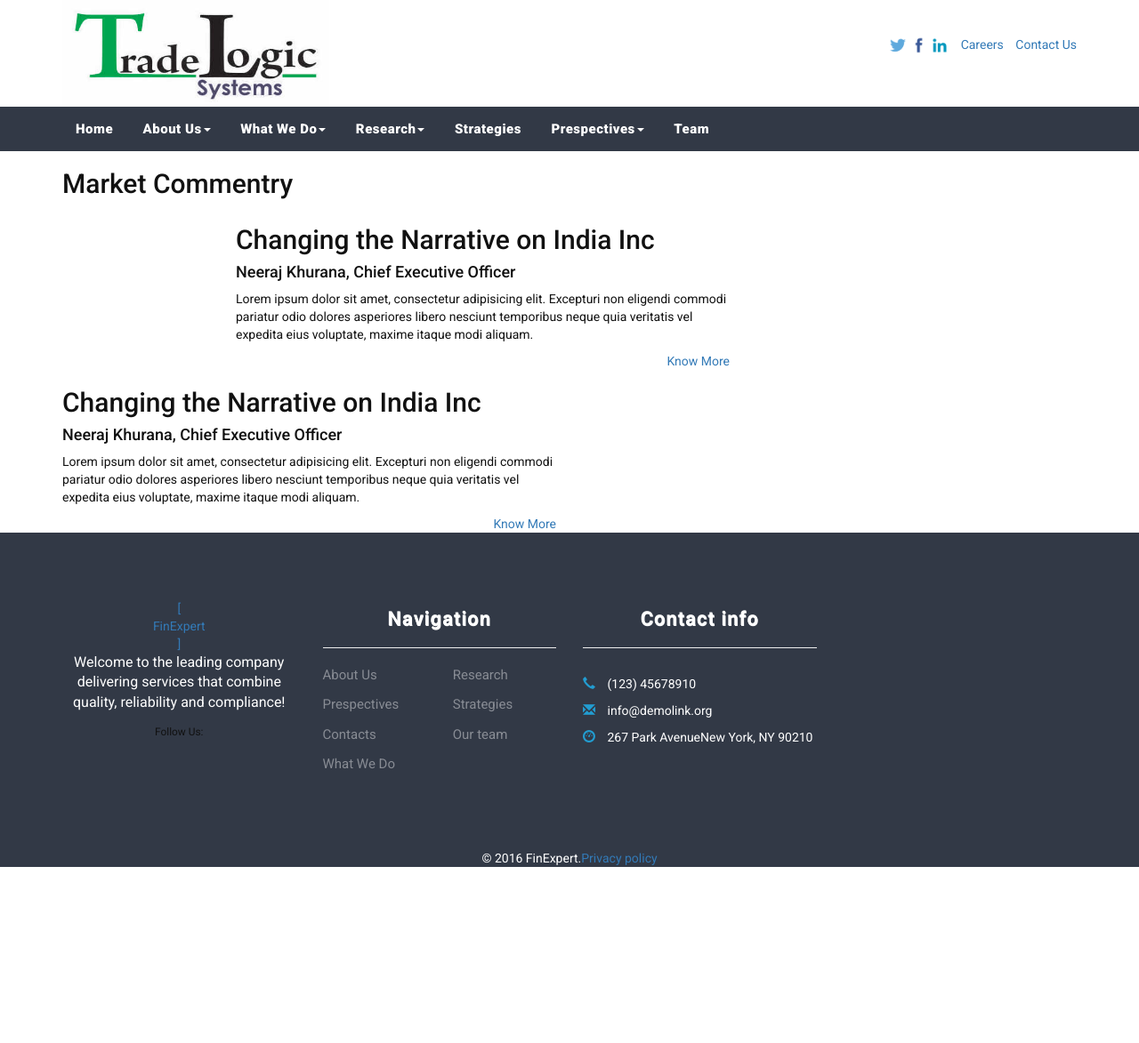
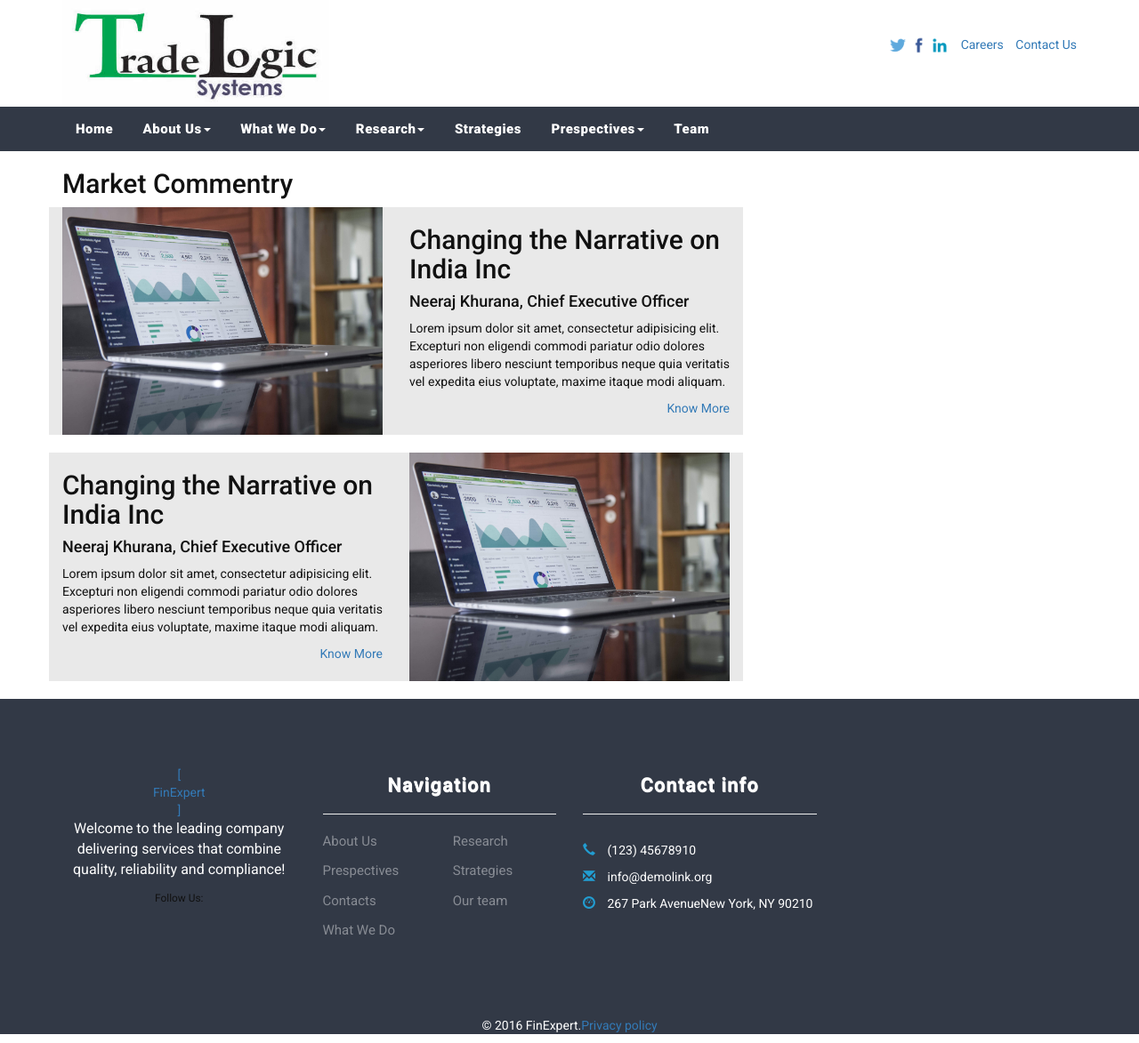
Before and after one commit to sm-main/tradeLogic, a Jekyll site: the page built from prespectives/market-commentry.html, in a window 1280 px wide. Shown: the whole page at 89% size. Built offline with Jekyll 4.4.1, drawn with Linux system fonts in a browser that asks for light colours; nearby versions of some CDN libraries; before the commit the page ends 985 px from its top, so only the background shows below that.

Commit message:
market commentry

```diff
--- /dev/null
+++ b/_sass/prespectives/_market_commentry.scss
@@ -0,0 +1,5 @@
+.grayBox
+{
+  background-color: #e9e9e9;
+  margin-bottom: 20px;
+}
--- a/css/main.scss
+++ b/css/main.scss
@@ -56,6 +56,7 @@ $on-laptop:        800px;
         "aboutus/team",
         "slick/slick",
         "contactus/contactus",
+        "prespectives/market_commentry",
         "jansy/jansy-bootstrap",
         "footer/footer"
 ;
--- a/prespectives/market-commentry.html
+++ b/prespectives/market-commentry.html
@@ -8,11 +8,11 @@ layout: default
     <div class="row">
       <div class="col-sm-8">
         <div class="grayBox mB30 innerBannergray row">
-          <div class="col-sm-3">
-            <img src="" alt="" height="400" title="">
+          <div class="col-sm-6">
+            <img src="{{ site.baseurl }}/static/images/portfoliomanagement.jpeg" alt="" width="100%" title="">
           </div>
 
-          <div class="col-sm-9">
+          <div class="col-sm-6">
             <h2> Changing the Narrative on India Inc</h2>
             <h4>Neeraj Khurana, Chief Executive Officer</h4><p></p><p>Lorem ipsum dolor sit amet, consectetur adipisicing elit. Excepturi non eligendi commodi pariatur odio dolores asperiores libero nesciunt temporibus neque quia veritatis vel expedita eius voluptate, maxime itaque modi aliquam.</p><p></p>
             <a href="" class="pull-right KnowMore" target="_blank">Know More</a>
@@ -24,13 +24,13 @@ layout: default
     <div class="row">
       <div class="col-sm-8">
         <div class="grayBox mB30 innerBannergray row">
-          <div class="col-sm-9">
+          <div class="col-sm-6">
             <h2> Changing the Narrative on India Inc</h2>
             <h4>Neeraj Khurana, Chief Executive Officer</h4><p></p><p>Lorem ipsum dolor sit amet, consectetur adipisicing elit. Excepturi non eligendi commodi pariatur odio dolores asperiores libero nesciunt temporibus neque quia veritatis vel expedita eius voluptate, maxime itaque modi aliquam.</p><p></p>
             <a href="" class="pull-right KnowMore" target="_blank">Know More</a>
           </div>
-          <div class="col-sm-3">
-            <img src="" alt="" height="400" title="">
+          <div class="col-sm-6">
+            <img src="{{ site.baseurl }}/static/images/portfoliomanagement.jpeg" alt="" width="100%" title="">
           </div>
         </div>
       </div>
```
Also changed, not shown: static/icons/tradelogiclogo1.png (added).
